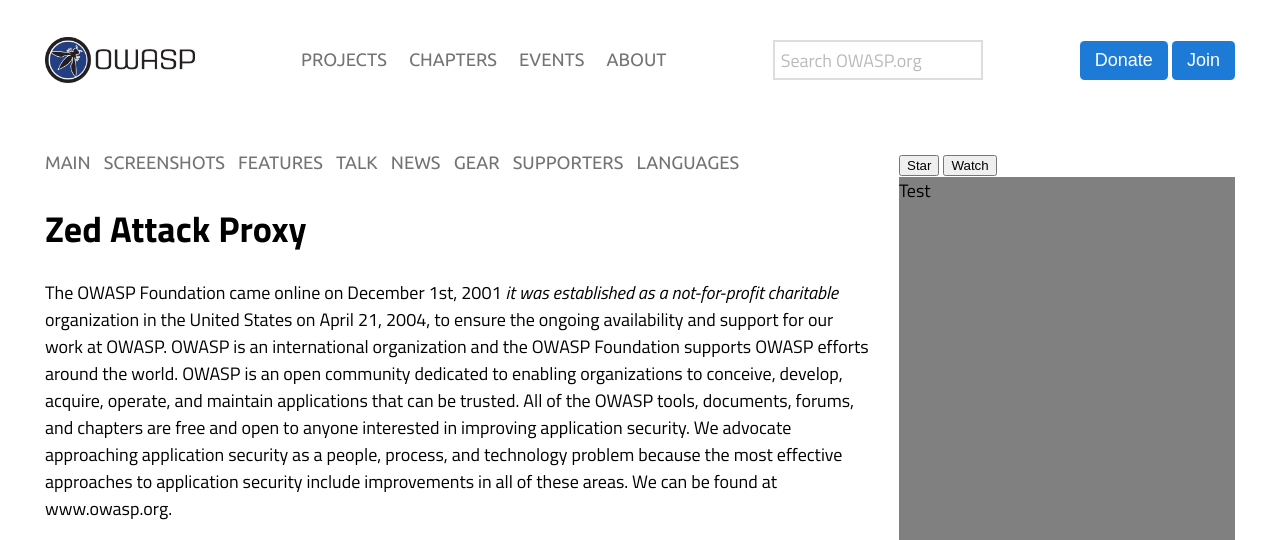
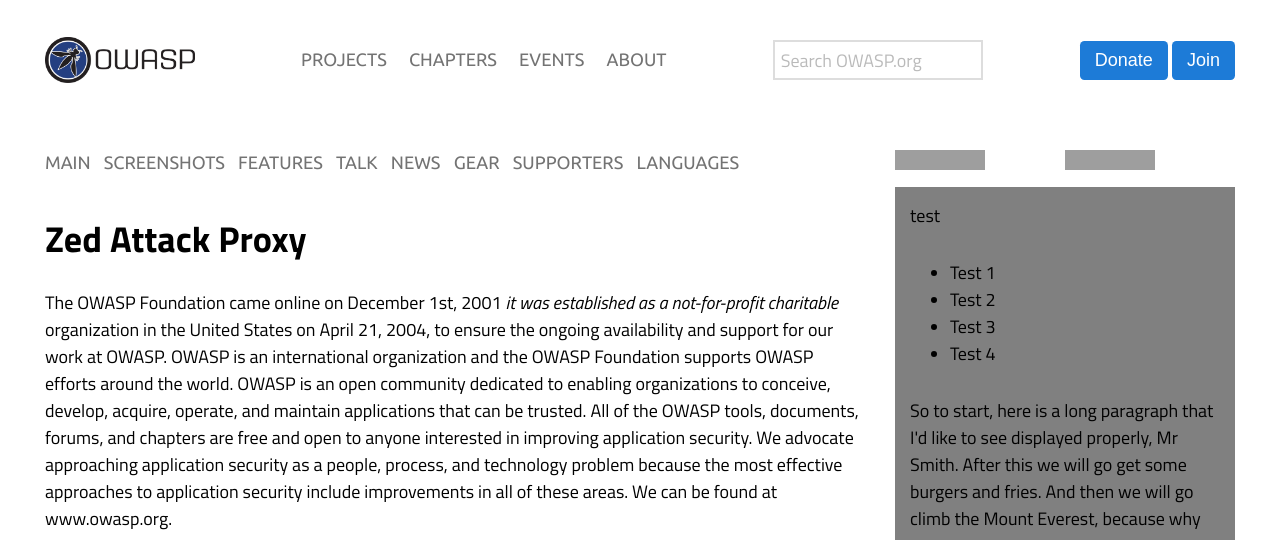
Before and after one commit to scorchingoyster/owasp-layout, a Jekyll site: the page built from pages/project.md, in a window 1280 px wide. Shown: the top 540 px of the page. Built offline with Jekyll 4.4.1, drawn with Linux system fonts in a browser that asks for light colours; some of the changed text lies outside the part shown; grey boxes are pictures that could not be loaded.

Commit message:
add sidebar generic styling

```diff
--- a/_includes/sidebar.html
+++ b/_includes/sidebar.html
@@ -1,3 +1,14 @@
 <aside class="sidebar">
-  Test
+  <p>test</p>
+  <ul>
+    <li>Test 1</li>
+    <li>Test 2</li>
+    <li>Test 3</li>
+    <li>Test 4</li>
+  </ul>
+  <p>So to start, here is a long paragraph that I'd like to see displayed properly, Mr Smith. After this we will go get some burgers and fries. And then we will go climb the Mount Everest, because why not.</p>
+  <div>
+    <button>How about</button>
+    <button>Some buttons</button>
+  </div>
 </aside>
--- a/_sass/_col-sidebar.scss
+++ b/_sass/_col-sidebar.scss
@@ -1,35 +1,17 @@
 /*
-sidebar layout specific styling
+7:3 two column layout specific styling
 */
 
-@media screen and (min-width: $content-bp) {
-  .col-sidebar {
+.col-sidebar { // default layout on desktop
   .main-wrapper { // grid for main content area
     display: grid;
     margin: $grid-val auto;
     grid-template-rows: repeat(3, auto);
     grid-template-columns: 7fr 3fr;
     grid-template-areas:
-              "menu github"
+            "menu  github"
             "intro side"
-              "body side";
-    }
-  }
-}
-
-@media screen and (max-width: $content-bp) {
-    .col-sidebar {
-      .main-wrapper {
-        display: grid;
-        grid-template-rows: auto;
-        grid-template-columns: 1fr;
-        grid-template-areas:
-                "intro"
-                "github"
-                "menu"
-                "body"
-                "side";
-      }
+            "body  side";
   }
 }
 
@@ -43,6 +25,7 @@ sidebar layout specific styling
     margin: 0;
     & > li {
       display: inline-block;
+      margin-bottom: $grid-val/3;
     }
     & a {
       @include nav-link;
@@ -63,14 +46,26 @@ sidebar layout specific styling
 
 .github-buttons {
   grid-area: github;
+  display: flex;
+  justify-content: center;
+  & > * {
+
+  }
 }
 
 .sidebar {
   grid-area: side;
+  padding: 0 $grid-val/2;
   background-color: grey;
+  & > * {
+    margin: $grid-val/2 0;
+  }
+  & > * + * { // targets anything that has a neighbor element
+    margin: $grid-val 0;
+  }
 }
 
-.video-container {
+.video-container { // TBD, placeholder for testing Youtube embeds
   position: relative;
   max-width: 100%;
   padding-bottom: 56.25%;
@@ -84,3 +79,24 @@ sidebar layout specific styling
 
   }
 }
+
+@media screen and (max-width: $content-bp) { // 1-column on mobile
+  .col-sidebar {
+    .main-wrapper {
+      display: grid;
+      grid-template-rows: auto;
+      grid-template-columns: 1fr;
+      grid-template-areas:
+              "intro"
+              "github"
+              "menu"
+              "body"
+              "side";
+    }
+    .sub-nav {
+      ul {
+        margin: $grid-val 0;
+      }
+    }
+  }
+}
--- a/pages/project.md
+++ b/pages/project.md
@@ -24,6 +24,6 @@ permalink: /project
 </section>
 
 <div class="github-buttons">
-  <button>Star</button>
-  <button>Watch</button>
+  <iframe src="https://ghbtns.com/github-btn.html?user=twbs&repo=bootstrap&type=star&count=true" frameborder="0" scrolling="0" width="170px" height="20px"></iframe>
+  <iframe src="https://ghbtns.com/github-btn.html?user=twbs&repo=bootstrap&type=watch&count=true&v=2" frameborder="0" scrolling="0" width="170px" height="20px"></iframe>
 </div>
```
Lines whose indentation alone changed are shown as unchanged.
